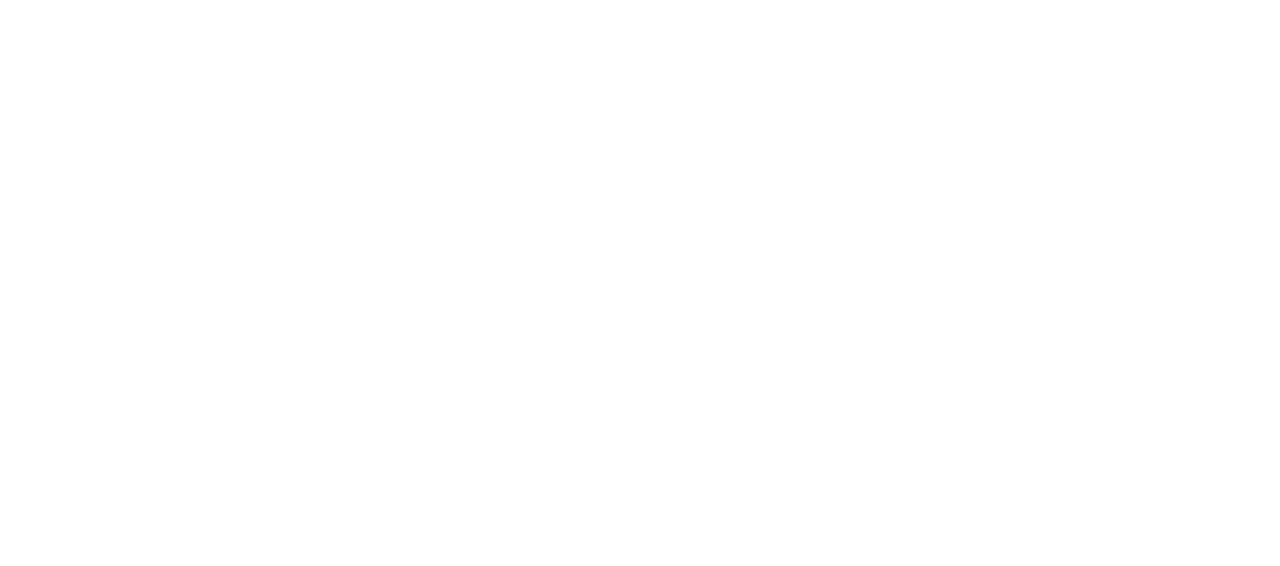
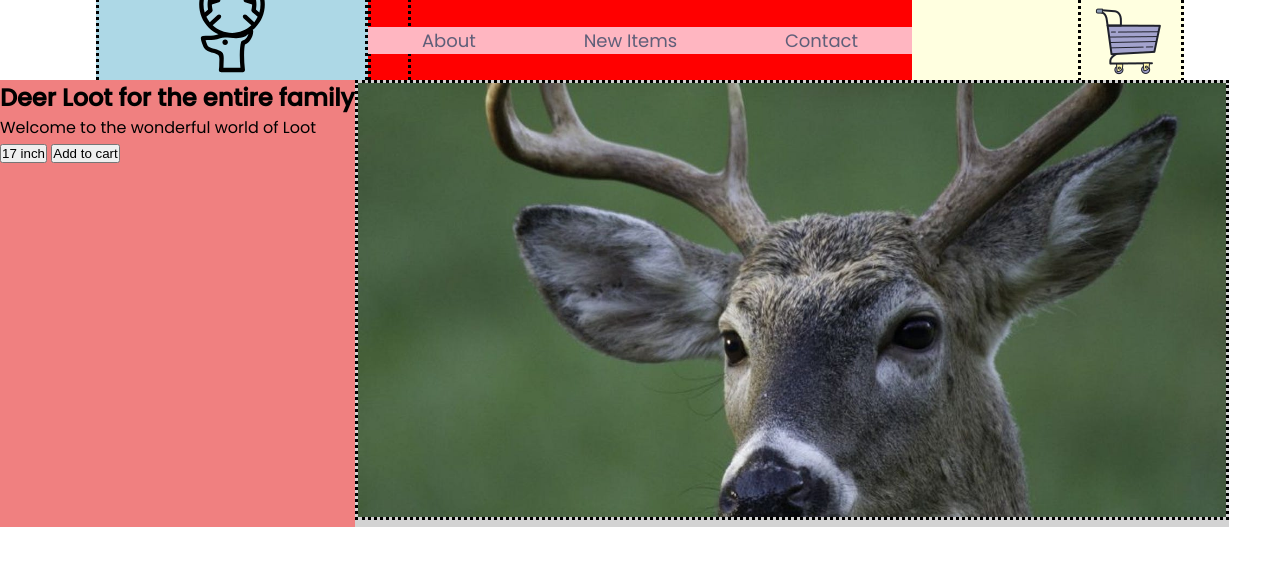
Before and after one commit to kawhyte/100daysOfCode, a plain HTML site: page Responsive_Website_V1/index.html in a window 1280 px wide. Drawn offline with Linux system fonts and the light colour scheme.

Commit message:
added deer photo

```diff
--- a/Responsive_Website_V1/index.html
+++ b/Responsive_Website_V1/index.html
@@ -2,7 +2,10 @@
 <!--[if lt IE 7]>      <html class="no-js lt-ie9 lt-ie8 lt-ie7"> <![endif]-->
 <!--[if IE 7]>         <html class="no-js lt-ie9 lt-ie8"> <![endif]-->
 <!--[if IE 8]>         <html class="no-js lt-ie9"> <![endif]-->
-<!--[if gt IE 8]><!--> <html class="no-js"> <!--<![endif]-->
+<!--[if gt IE 8]><!-->
+<html class="no-js">
+<!--<![endif]-->
+
 <head>
     <meta charset="utf-8">
     <meta http-equiv="X-UA-Compatible" content="IE=edge">
@@ -13,9 +16,46 @@
     <link rel="stylesheet" href="style.css">
     <link href="https://fonts.googleapis.com/css?family=Poppins&display=swap" rel="stylesheet">
 </head>
+
 <body>
+    <header>
 
+        <div class="logo-container">
+            <img src="./img/Free deer logo vector 0001.svg" alt="logo">
+            <h4 class="logo">Oh Deer</h4>
+        </div>
+        <nav>
+            <ul class="nav-links">
+                <li><a class="nav-link" href="#"> About</a> </li>
+                <li><a class="nav-link" href="#"> New Items</a> </li>
+                <li><a class="nav-link" href="#"> Contact</a> </li>
+            </ul>
+        </nav>
+        <div class="cart">
+            <img src="./img/icons8-shopping-cart-100.png" alt="">
+        </div>
+    </header>
+
+    <main>
+
+<section class="presentation">
+    <div class="introduction">
+        <div class="intro-text">
+            <h1> Deer Loot for the entire family</h1>
+            <p> Welcome to the wonderful world of Loot</p>
+        </div>
+        <div class="cat">
+            <button class="cta-select">17 inch</button>
+            <button class="cta-add">Add to cart</button>
+        </div>
+    </div>
+    <div class="cover">
+        <img src="./img/deer_pic.jpg" alt="Deer">
+    </div>
+</section>
+    </main>
 
     <script src="" async defer></script>
 </body>
+
 </html>
--- a/Responsive_Website_V1/style.css
+++ b/Responsive_Website_V1/style.css
@@ -1,3 +1,87 @@
-* {margin: 0px;}
+* {
+    margin: 0px;
+    padding: 0px;
+    box-sizing: border-box;
+}
 
-body{font-family: 'Poppins', sans-serif;}
+
+body {
+    font-family: 'Poppins', sans-serif;
+}
+
+header {
+background-color:red;
+ display: flex;
+ width: 85%;
+ height: 10vh;
+ margin: auto;
+ align-items: center;
+}
+
+.logo-container, .nav-links, .cart{
+
+display: flex;
+
+}
+
+.logo-container {
+background: lightblue;
+flex: 1
+}
+
+img{
+border: dotted;
+}
+
+.logo {
+
+    font-weight: 400;
+    margin-top: 5px;
+    border: dotted;
+
+}
+
+nav{
+    background: lightpink;
+    flex: 2
+}
+
+.nav-links{
+ justify-content: space-around;
+
+ list-style: none;
+
+}
+
+.nav-link{
+ color: #5f5f79;
+ font-size: 18px;
+text-decoration: none;
+}
+
+.cart{
+    background: lightyellow;
+    flex: 1;
+    justify-content: flex-end;
+
+}
+
+
+
+.presentation{
+ display: flex;
+}
+
+.introduction{
+
+    background-color: lightcoral;
+}
+
+.cover {
+
+    background-color: lightgray;
+}
+.cover img {
+
+   height: 55vh;
+}
```
Also changed, not shown: Responsive_Website_V1/img/Free deer logo vector 0001.svg (added), Responsive_Website_V1/img/deer_pic.jpg (added), Responsive_Website_V1/img/icons8-shopping-cart-100.png (added). Lines whose indentation alone changed are shown as unchanged.
